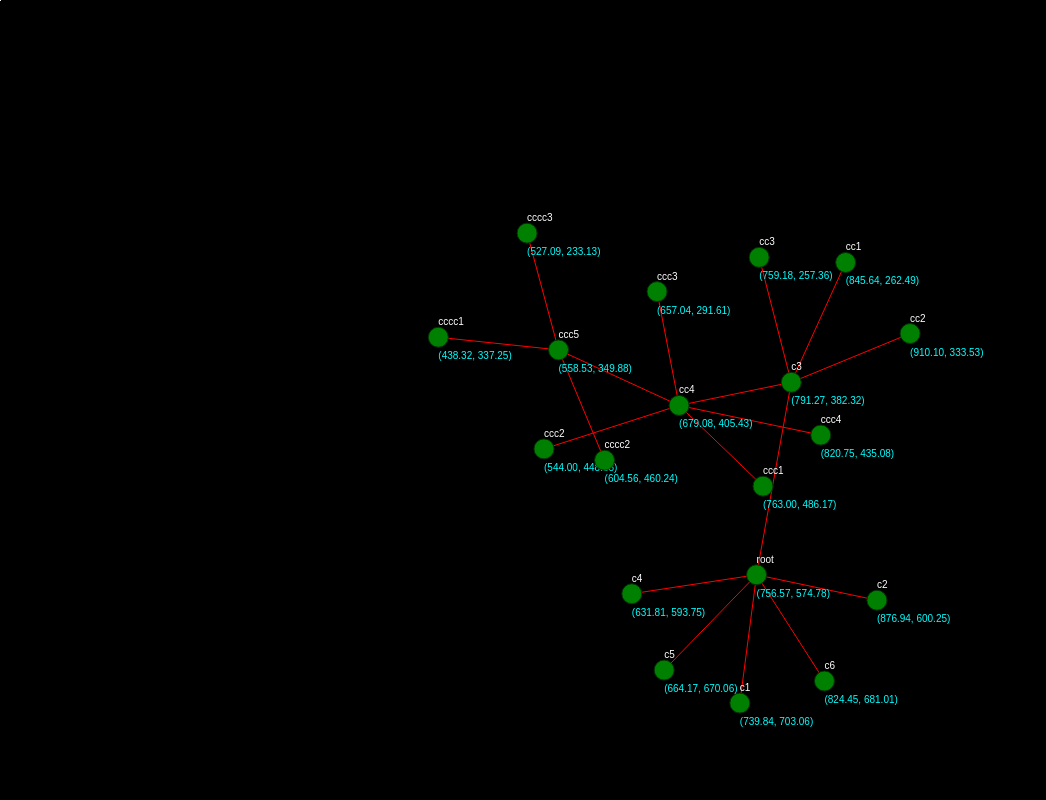
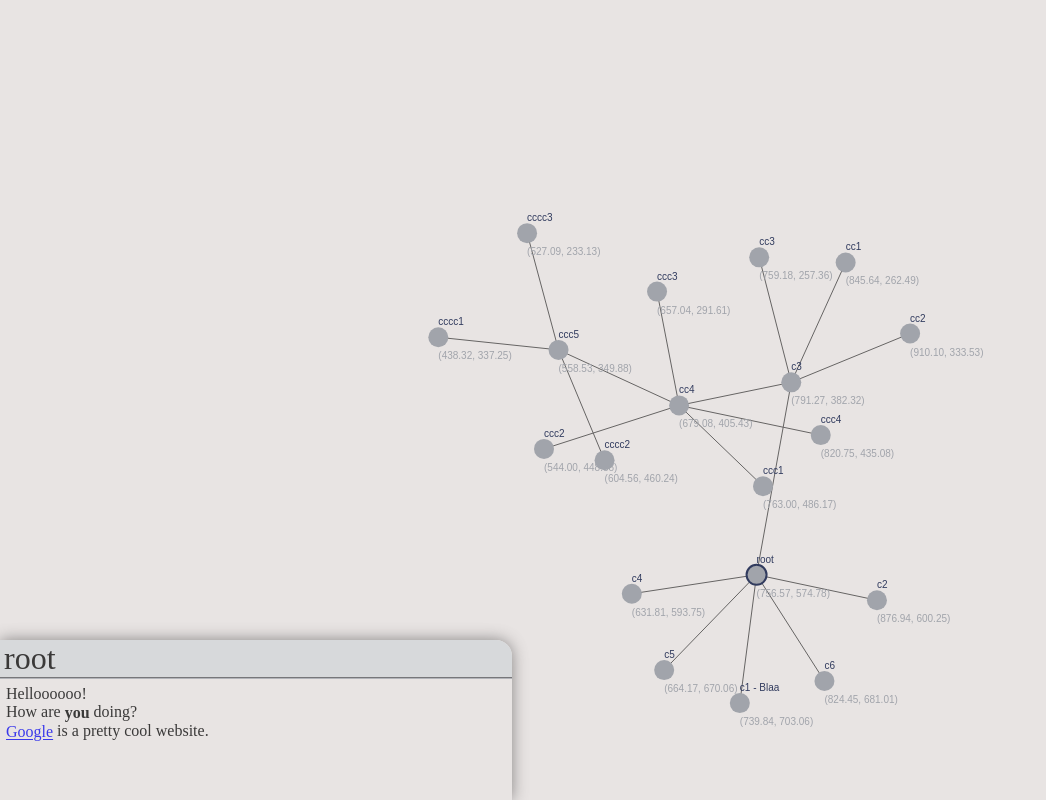
Before and after one commit to yousefamar/amarport, a plain HTML site: page index.html in a window 1280 px wide. Shown: the whole page, without its empty margins (0-1046 px from the left). Drawn offline with Linux system fonts and the light colour scheme.

Commit message:
Change color scheme. Added an info box to the UI.

```diff
--- a/amarport.js
+++ b/amarport.js
@@ -1,4 +1,13 @@
 var AMARPORT = {};
+
+AMARPORT.cols = [
+	'#e8e4e3',
+	'#313b5e',
+	'#a1a4ab',
+	'#acc3d4',
+	'#666464',
+	'#d2d6d9'
+];
 
 AMARPORT.loadGraphSync = function (url) {
 	var xhr = new XMLHttpRequest();
@@ -9,6 +18,7 @@ AMARPORT.loadGraphSync = function (url) {
 
 AMARPORT.Node = function (obj) {
 	this.label = obj.label || '';
+	this.desc = obj.desc || '';
 	this.children = [];
 	this.radius = 10;
 
@@ -67,7 +77,7 @@ AMARPORT.Node.prototype.render = function (ctx) {
 		ctx.beginPath();
 		ctx.moveTo(this.x, this.y);
 		ctx.lineTo(child.x, child.y);
-		ctx.strokeStyle = 'red';
+		ctx.strokeStyle = AMARPORT.cols[4];
 		//ctx.lineWidth = 1;
 		ctx.stroke();
 
@@ -76,20 +86,37 @@ AMARPORT.Node.prototype.render = function (ctx) {
 
 	ctx.beginPath();
 	ctx.arc(this.x, this.y, this.radius, 0, 2*Math.PI);
-	ctx.fillStyle = this.contains(ctx.mousePos.x, ctx.mousePos.y)?'yellow':'green';
+	ctx.fillStyle = this.contains(AMARPORT.mousePos.x, AMARPORT.mousePos.y)?AMARPORT.cols[5]:AMARPORT.cols[2];
 	ctx.fill();
+	if (this === AMARPORT.selected) {
+		ctx.lineWidth = 2;
+		ctx.strokeStyle = AMARPORT.cols[1];
+		ctx.stroke();
+		ctx.lineWidth = 1;
+	}
 
-	ctx.fillStyle = 'white';
+	ctx.fillStyle = AMARPORT.cols[1];
 	ctx.fillText(this.label, this.x, this.y-this.radius-2);
-	ctx.fillStyle = 'cyan';
+	ctx.fillStyle = AMARPORT.cols[2];
 	ctx.fillText('('+this.x.toFixed(2)+', '+this.y.toFixed(2)+')', this.x, this.y+this.radius+12);
-	//ctx.lineWidth = 2;
-	ctx.strokeStyle = '#003300';
-	ctx.stroke();
 };
 
 
 AMARPORT.main = function () {
+	var infoArea = document.getElementById('infoArea');
+	infoArea.style.backgroundColor = AMARPORT.cols[0];
+	infoArea.style.webkitBoxShadow = '0 0 1em '+AMARPORT.cols[4];
+	infoArea.style.mozBoxShadow = '0 0 1em '+AMARPORT.cols[4];
+	infoArea.style.boxShadow = '0 0 1em '+AMARPORT.cols[4];
+
+	var infoTitle = document.getElementById('infoTitle');
+	infoTitle.style.backgroundColor = AMARPORT.cols[5];
+	infoTitle.style.borderBottom = '2px groove '+AMARPORT.cols[2];
+
+	var infoBody = document.getElementById('infoBody');
+	infoBody.style.backgroundColor = AMARPORT.cols[0];
+
+
 	var canvas = document.getElementById('canvas');
 	var ctx = AMARPORT.ctx = canvas.getContext('2d');
 
@@ -104,35 +131,39 @@ AMARPORT.main = function () {
 
 	var centerX = canvas.width/2, centerY = canvas.height/2;
 
+	function select (node) {
+		AMARPORT.selected = node;
+		infoTitle.innerHTML = node.label;
+		infoBody.innerHTML = node.desc;
+	}
+
 	var root = new AMARPORT.Node(AMARPORT.loadGraphSync('graph.json'));
+	select(root);
 
-	ctx.mousePos = { x: 0, y: 0 };
+	AMARPORT.mousePos = { x: 0, y: 0 };
 
 	var dragee = null;
 
-	canvas.addEventListener('mousedown', function (event) {
-		var mouseX = event.offsetX===undefined?event.layerX:event.offsetX;
-		var mouseY = event.offsetY===undefined?event.layerY:event.offsetY;
+	document.addEventListener('mousedown', function (event) {
 		root.forEachPre(function (node) {
-			if (node.contains(mouseX, mouseY)) {
+			if (node.contains(event.pageX, event.pageY)) {
+				select(node);
 				dragee = node;
 				return true;
 			}
 		});
 	}, false);
 
-	canvas.addEventListener('mousemove', function (event) {
-		var mouseX = event.offsetX===undefined?event.layerX:event.offsetX;
-		var mouseY = event.offsetY===undefined?event.layerY:event.offsetY;
-		ctx.mousePos.x = mouseX;
-		ctx.mousePos.y = mouseY;
+	document.addEventListener('mousemove', function (event) {
+		AMARPORT.mousePos.x = event.pageX;
+		AMARPORT.mousePos.y = event.pageY;
 		if (dragee) {
-			dragee.x = mouseX;
-			dragee.y = mouseY;
+			dragee.x = event.pageX;
+			dragee.y = event.pageY;
 		}
 	}, false);
 
-	canvas.addEventListener('mouseup', function (event) {
+	document.addEventListener('mouseup', function (event) {
 		dragee = null;
 	}, false);
 
@@ -163,15 +194,17 @@ AMARPORT.main = function () {
 	function render () {
 		requestAnimFrame(render);
 
-		ctx.fillStyle = 'black';
+		ctx.fillStyle = AMARPORT.cols[0];
 		ctx.fillRect(0, 0, canvas.width, canvas.height);
 
+		/*
 		ctx.beginPath();
-		ctx.moveTo(ctx.mousePos.x, ctx.mousePos.y);
-		ctx.lineTo(ctx.mousePos.x+1, ctx.mousePos.y+1);
+		ctx.moveTo(AMARPORT.mousePos.x, AMARPORT.mousePos.y);
+		ctx.lineTo(AMARPORT.mousePos.x+1, AMARPORT.mousePos.y+1);
 		ctx.strokeStyle = 'white';
 		//ctx.lineWidth = 1;
 		ctx.stroke();
+		*/
 
 		root.render(ctx);
 	}
--- a/graph.json
+++ b/graph.json
@@ -1,8 +1,10 @@
 {
 	"label": "root",
+	"desc": "Helloooooo!<br>How are <strong>you</strong> doing?<br><a href=\"http://www.google.com/\">Google</a> is a pretty cool website.",
 	"children": [
 		{
-			"label": "c1",
+			"label": "c1 - Blaa",
+			"desc": "Bla, bla, bla",
 			"children": []
 		},
 		{
--- a/index.html
+++ b/index.html
@@ -8,5 +8,9 @@
 
 	<body onload="AMARPORT.main();">
 		<canvas id="canvas"></canvas>
+		<div id="infoArea">
+			<div id="infoTitle"></div>
+			<div id="infoBody"></div>
+		</div>
 	</body>
 <html>
--- a/style.css
+++ b/style.css
@@ -2,6 +2,9 @@
 	margin: 0;
 	padding: 0;
 	vertical-align: middle;
+	-moz-box-sizing: border-box;
+	-webkit-box-sizing: border-box;
+	box-sizing: border-box;
 }
 body, canvas {
 	-webkit-touch-callout: none;
@@ -11,3 +14,27 @@ body, canvas {
 	-ms-user-select: none;
 	user-select: none;
 }
+#infoArea {
+	position: absolute;
+	left: 0;
+	bottom: 0;
+	width: 40%;
+	height: 20%;
+	opacity: 0.75;
+	-webkit-border-top-right-radius: 1em;
+	-moz-border-radius-topright: 1em;
+	border-top-right-radius: 1em;
+}
+#infoTitle {
+	width: 100%;
+	font-size: 2em;
+	padding-left: 4px;
+	-webkit-border-top-right-radius: 0.5em;
+	-moz-border-radius-topright: 0.5em;
+	border-top-right-radius: 0.5em;
+}
+#infoBody {
+	width: 100%;
+	padding-top: 6px;
+	padding-left: 6px;
+}
```
